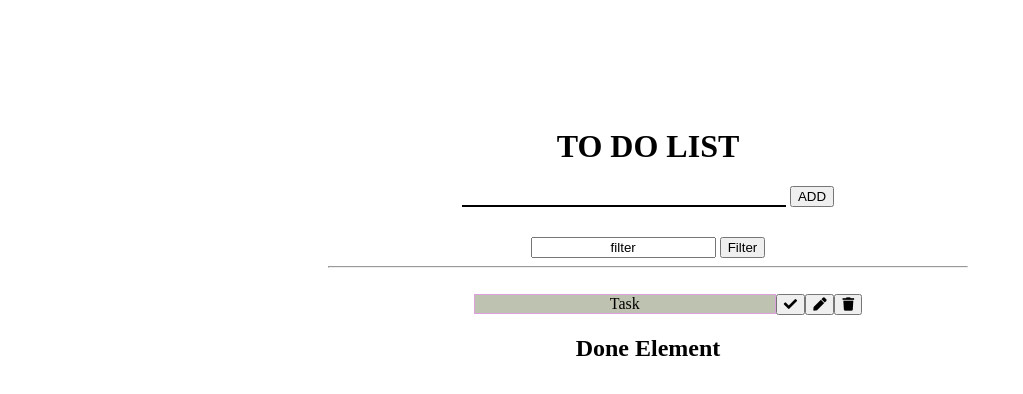
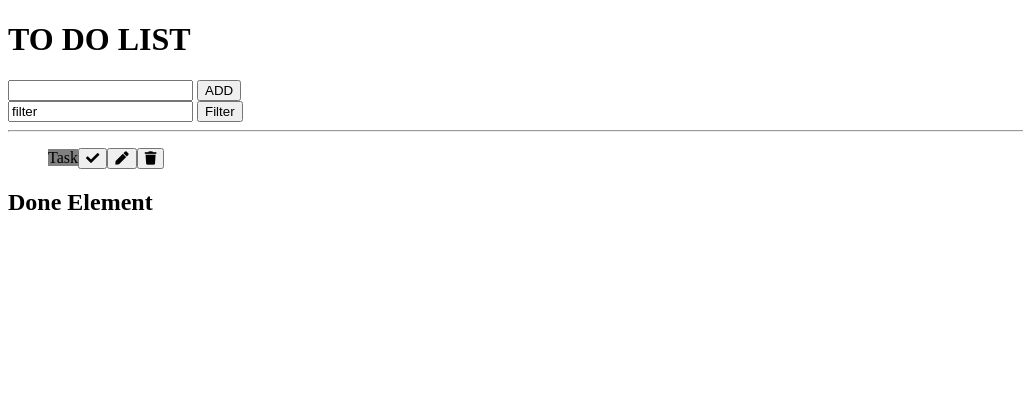
Before and after one commit to OKushchik/to-do--Poltava, a plain HTML site: page index.html in a window 1280 px wide. Both pictures are taken after a click on the button "ADD". Shown: the whole page, without its empty margins (0-1023 px from the left). Drawn offline with Linux system fonts and the light colour scheme.

Commit message:
Update style.css

```diff
--- a/style.css
+++ b/style.css
@@ -1,42 +1,24 @@
-* {
-    text-align: center;
-}
-body {
-    margin-top: 10%;
-    width: 100%;
-}
-.toDoBlock {
-    width: 50%;
-    margin: 0 auto;
-}
 ul {
     list-style: none;
 }
+#task {
+    display: inline-block;
 
+
+    height: 20px;
+    border: 1px solid black;
+}
 #icon {
     display: inline-block;
 }
-#inputTask {
-    border: none;
-    border-bottom: 2px solid black ;
-    width: 50%;
+.taskFullRow {
+
 }
-
 .task{
-    word-wrap: break-word;
-    display: inline-block;
+    display: inline;
     margin-top: 10px;
-    background: #bec2b0;
-    width: 50%;
-    height: auto;
-    border: 1px solid plum;
-}
-.task p {
-    display: block;
-    width: 100%;
-}
-.filterClass {
-    margin-top: 30px;
+    background: grey;
+    width: 200px;
 }
 .editTask {
     width: 195px;
```
